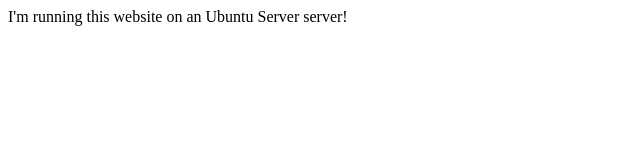
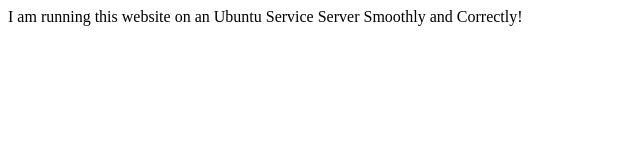
Before and after one commit to Prince2300/DevOps-Task-1, a plain HTML site: page index.html in a window 1280 px wide. Shown: the whole page, without its empty margins (0-640 px from the left). Drawn offline with Linux system fonts and the light colour scheme.

Commit message:
Update index.html

```diff
--- a/index.html
+++ b/index.html
@@ -3,6 +3,6 @@
   <title> Ubuntu rocks! </title>
 </head>
 <body>
-  <p> I'm running this website on an Ubuntu Server server!
+  <p> I am running this website on an Ubuntu Service Server Smoothly and Correctly!
 </body>
 </html>
```
